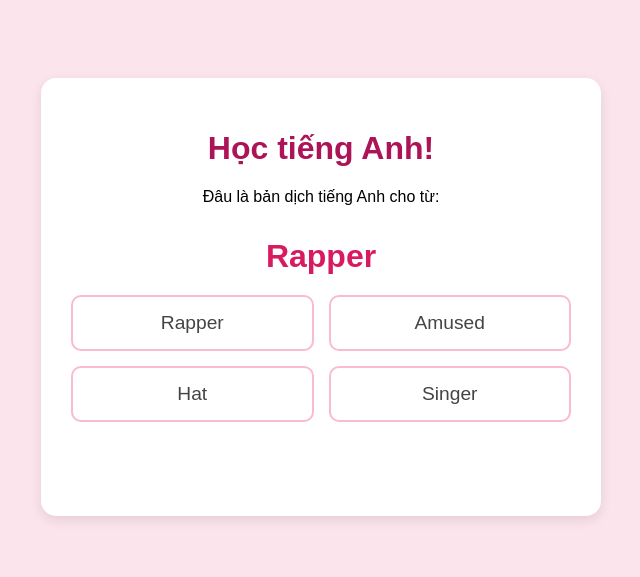
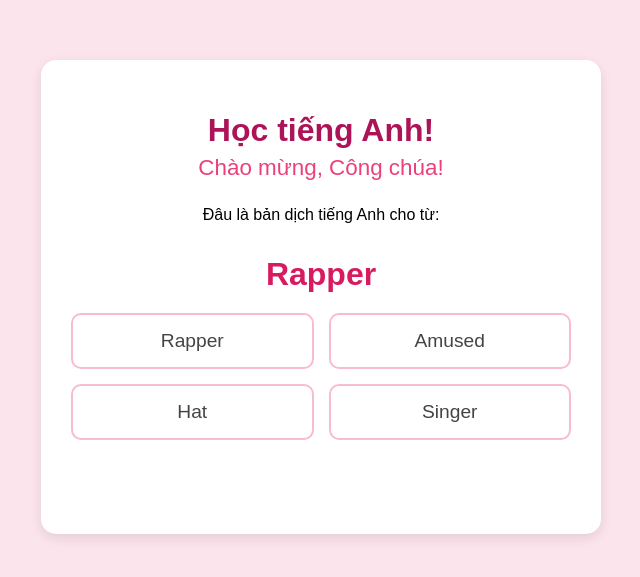
Before and after one commit to Pertoluk2/thom-english-app, a plain HTML site: page index.html in a window 1280 px wide. Shown: the part 103-680 px from the top of the page, without its empty margins (319-959 px from the left). Drawn offline with Linux system fonts and the light colour scheme.

Commit message:
Add files via upload

```diff
--- a/index.html
+++ b/index.html
@@ -19,6 +19,8 @@
 
     <div id="app-container">
         <h1>Học tiếng Anh!</h1>
+        <h2 id="greeting-text">Chào mừng, Công chúa!</h2>
+
         <p>Đâu là bản dịch tiếng Anh cho từ:</p>
 
         <div id="question-container">
--- a/style.css
+++ b/style.css
@@ -72,3 +72,12 @@ h1 {
     color: #555 !important;
     border-color: #bdbdbd !important;
 }
+
+/* Stijl voor de persoonlijke begroeting */
+#greeting-text {
+    font-size: 1.4em; /* Iets kleiner dan de hoofdtitel */
+    font-weight: normal; /* Normale dikte */
+    color: #ec407a; /* Een mooie roze kleur uit het thema */
+    margin-top: -15px; /* Iets dichter bij de hoofdtitel */
+    margin-bottom: 25px;
+}
```
